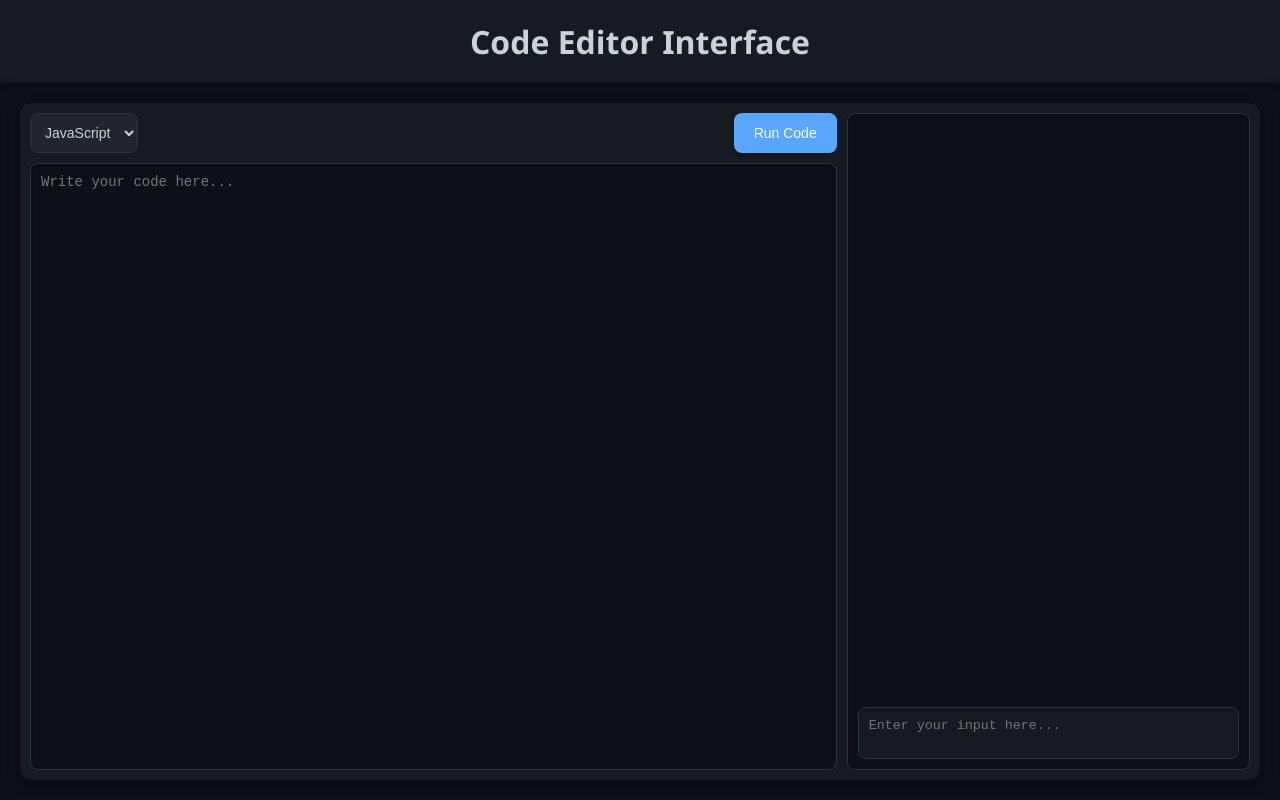
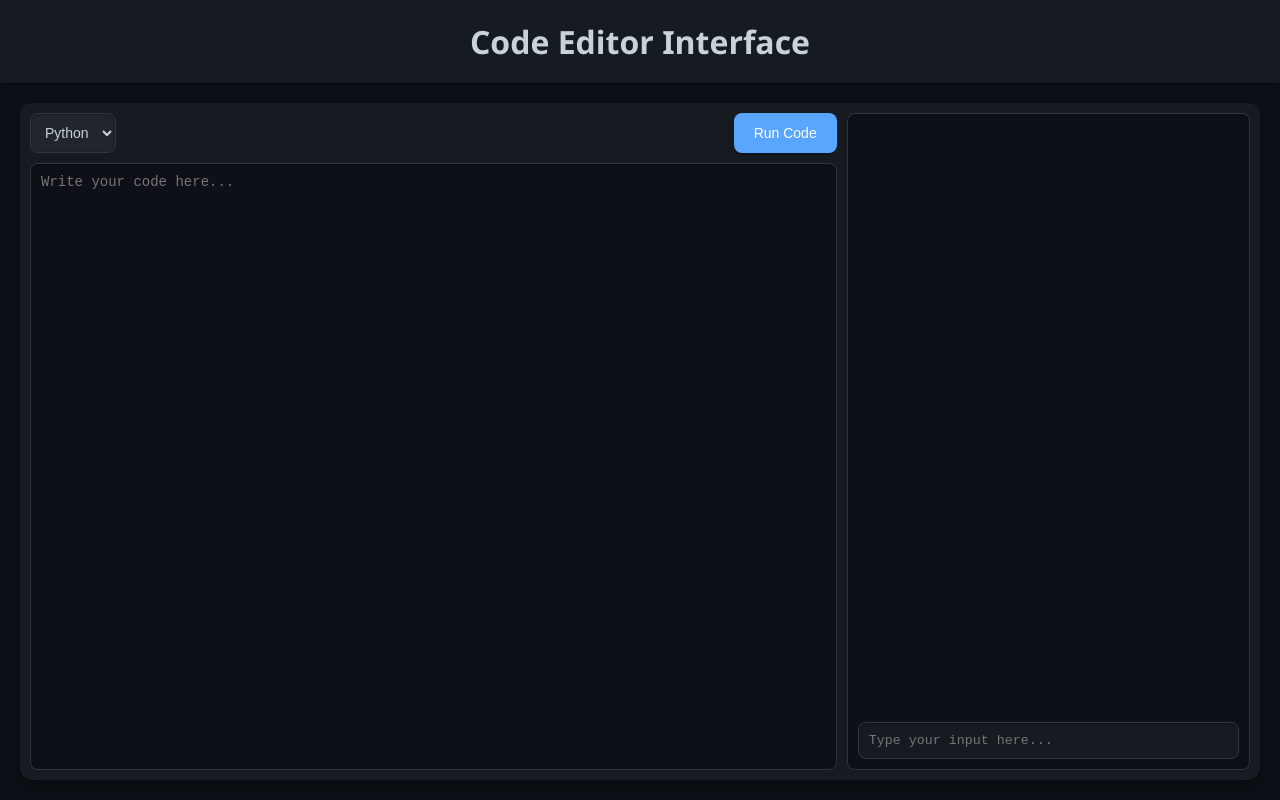
Before and after one commit to A-Sumit/CodeRush, a React (Create React App) app in the folder frontend/code-editor/: page / in a window 1280 px wide. Built offline with nearby package versions, Linux system fonts and the light colour scheme.

Commit message:
updated ui

```diff
--- a/frontend/code-editor/src/App.css
+++ b/frontend/code-editor/src/App.css
@@ -3,6 +3,24 @@
   margin: 0;
   padding: 0;
   box-sizing: border-box;
+}
+
+/* Custom scrollbar styles */
+#terminal::-webkit-scrollbar {
+  width: 8px;
+}
+
+#terminal::-webkit-scrollbar-track {
+  background: #0d1117;
+}
+
+#terminal::-webkit-scrollbar-thumb {
+  background: #30363d;
+  border-radius: 8px;
+}
+
+#terminal::-webkit-scrollbar-thumb:hover {
+  background: #58a6ff;
 }
 
 /* Container styles */
@@ -16,6 +34,7 @@
   overflow: hidden;
 }
 
+/* Header styles */
 header {
   background-color: #161b22;
   color: #c9d1d9;
@@ -24,6 +43,7 @@ header {
   box-shadow: 0 2px 6px rgba(0, 0, 0, 0.5);
 }
 
+/* Main styles */
 main {
   flex: 1;
   display: flex;
@@ -33,6 +53,7 @@ main {
   box-shadow: 0 4px 8px rgba(0, 0, 0, 0.7);
 }
 
+/* Wrapper styles */
 .wrapper {
   display: flex;
   flex-direction: column;
@@ -93,6 +114,7 @@ textarea#codeEditor {
   box-shadow: inset 0 1px 3px rgba(0, 0, 0, 0.3);
 }
 
+/* Header for editor section */
 .editor-header {
   display: flex;
   justify-content: space-between;
@@ -122,6 +144,12 @@ textarea#codeEditor {
   color: #c9d1d9;
   border-radius: 8px;
   font-size: 14px;
+  outline: none; /* Remove the default outline */
+  box-shadow: inset 0 1px 3px rgba(0, 0, 0, 0.3); /* Optional: add a subtle inset shadow */
+}
+
+#languageSelect:focus {
+  outline: none; /* Remove the focus outline */
 }
 
 #terminal {
@@ -135,28 +163,17 @@ textarea#codeEditor {
   box-shadow: inset 0 1px 3px rgba(0, 0, 0, 0.3);
   color: #c9d1d9;
   font-family: monospace;
+  overflow: hidden; /* Hide scrollbars */
 }
 
-#terminal-content {
+#terminalContent {
   flex: 1;
-  display: flex;
-  flex-direction: column;
-  overflow-y: auto;
-  padding-bottom: 10px;
+  overflow-y: auto; /* Allow scrolling in content area */
+  white-space: pre-wrap;
+  word-wrap: break-word;
 }
 
-#output {
-  flex: 1;
-  background-color: #0d1117;
-  border: none;
-  color: #c9d1d9;
-  white-space: pre-wrap;
-  overflow-wrap: break-word;
-  padding: 5px;
-  margin-bottom: 10px;
-}
-
-#inputArea {
+#terminalInput {
   width: 100%;
   padding: 10px;
   background-color: #161b22;
@@ -167,4 +184,5 @@ textarea#codeEditor {
   box-shadow: inset 0 1px 3px rgba(0, 0, 0, 0.3);
   resize: none;
   outline: none;
+  margin-top: 10px; /* Space between terminal content and input */
 }
--- a/frontend/code-editor/src/App.js
+++ b/frontend/code-editor/src/App.js
@@ -1,15 +1,39 @@
-import React, { useState } from 'react';
+import React, { useState, useRef } from 'react';
 import './App.css';
 
 function App() {
   const [code, setCode] = useState('');
-  const [output, setOutput] = useState('');
-  const [input, setInput] = useState('');
+  const [terminalContent, setTerminalContent] = useState(''); // Holds terminal output and input
+  const [userInput, setUserInput] = useState('');
+  const [language, setLanguage] = useState('python'); // Language state
+  const terminalRef = useRef(null);
 
   const handleRun = () => {
-    const simulatedOutput = `Output: You entered "${input}"`;
-    setOutput((prev) => prev + simulatedOutput + '\n');
-    setInput('');
+    const simulatedOutput = `Output: You entered "${code}"`;
+    setTerminalContent((prev) => prev + `> ${code}\n${simulatedOutput}\n`);
+    setCode('');
+    setUserInput('');
+    scrollToBottom();
+  };
+
+  const handleInputChange = (event) => {
+    setUserInput(event.target.value);
+  };
+
+  const handleKeyDown = (event) => {
+    if (event.key === 'Enter') {
+      event.preventDefault();
+      if (userInput.trim()) {
+        setTerminalContent((prev) => prev + `> ${userInput}\n`);
+        setUserInput(''); // Clear the input field after submitting
+        scrollToBottom();
+      }
+    }
+  };
+
+  const scrollToBottom = () => {
+    const terminal = terminalRef.current;
+    terminal.scrollTop = terminal.scrollHeight;
   };
 
   return (
@@ -23,10 +47,13 @@ function App() {
             <div id="left-pane" className="split">
               <div id="editor-section">
                 <div className="editor-header">
-                  <select id="languageSelect">
-                    <option value="javascript">JavaScript</option>
+                  <select
+                    id="languageSelect"
+                    value={language}
+                    onChange={(e) => setLanguage(e.target.value)}
+                  >
                     <option value="python">Python</option>
-                    <option value="java">Java</option>
+                    <option value="cpp">C++</option>
                   </select>
                   <button id="runButton" onClick={handleRun}>Run Code</button>
                 </div>
@@ -39,16 +66,18 @@ function App() {
               </div>
             </div>
             <div id="right-pane" className="split">
-              <div id="terminal">
-                <div id="terminal-content">
-                  <div id="output">{output}</div>
+              <div id="terminal" ref={terminalRef} tabIndex="0" onKeyDown={handleKeyDown}>
+                <div id="terminalContent">
+                  {terminalContent}
                 </div>
                 <textarea
-                  id="inputArea"
-                  value={input}
-                  onChange={(e) => setInput(e.target.value)}
-                  placeholder="Enter your input here..."
-                ></textarea>
+                  id="terminalInput"
+                  value={userInput}
+                  onChange={handleInputChange}
+                  onKeyDown={handleKeyDown}
+                  placeholder="Type your input here..."
+                  rows="1"
+                />
               </div>
             </div>
           </div>
```
